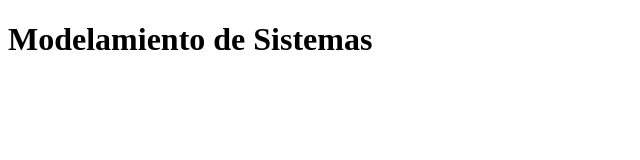
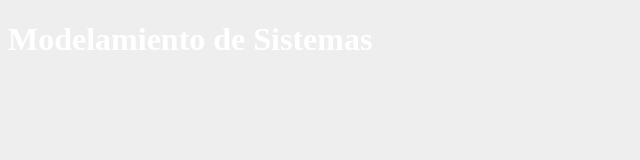
Before and after one commit to Estebanpz/modelamiento-ghpages, a website: page index.html in a window 1280 px wide. Shown: the whole page, without its empty margins (0-640 px from the left). Drawn offline with Linux system fonts and the light colour scheme.

Commit message:
css y js añadidos

```diff
--- /dev/null
+++ b/css/styles.css
@@ -0,0 +1,4 @@
+body{
+    background: #eeeeee;
+    color: white;
+}
--- a/index.html
+++ b/index.html
@@ -4,8 +4,10 @@
     <meta charset="UTF-8">
     <meta name="viewport" content="width=device-width, initial-scale=1.0">
     <title>Modelamiento de Sistemas</title>
+    <link rel="stylesheet" href="./css/styles.css">
 </head>
 <body>
     <h1>Modelamiento de Sistemas</h1>
+    <script type="module" src="./js/main.js"></script>
 </body>
 </html>
--- /dev/null
+++ b/js/main.js
@@ -0,0 +1 @@
+console.log('conectado Js');
```
